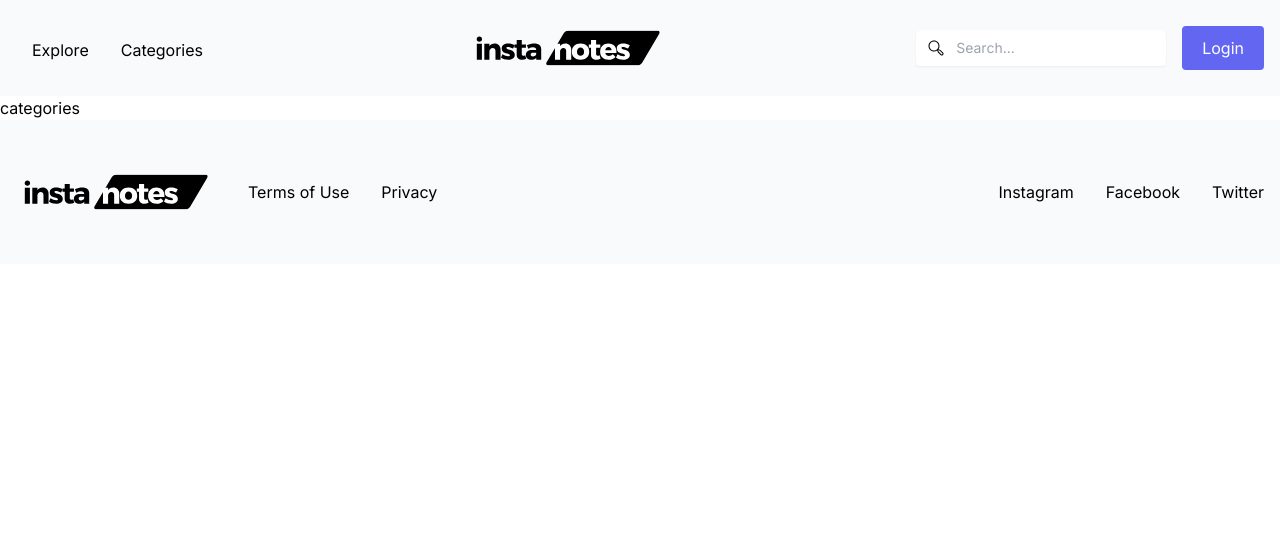
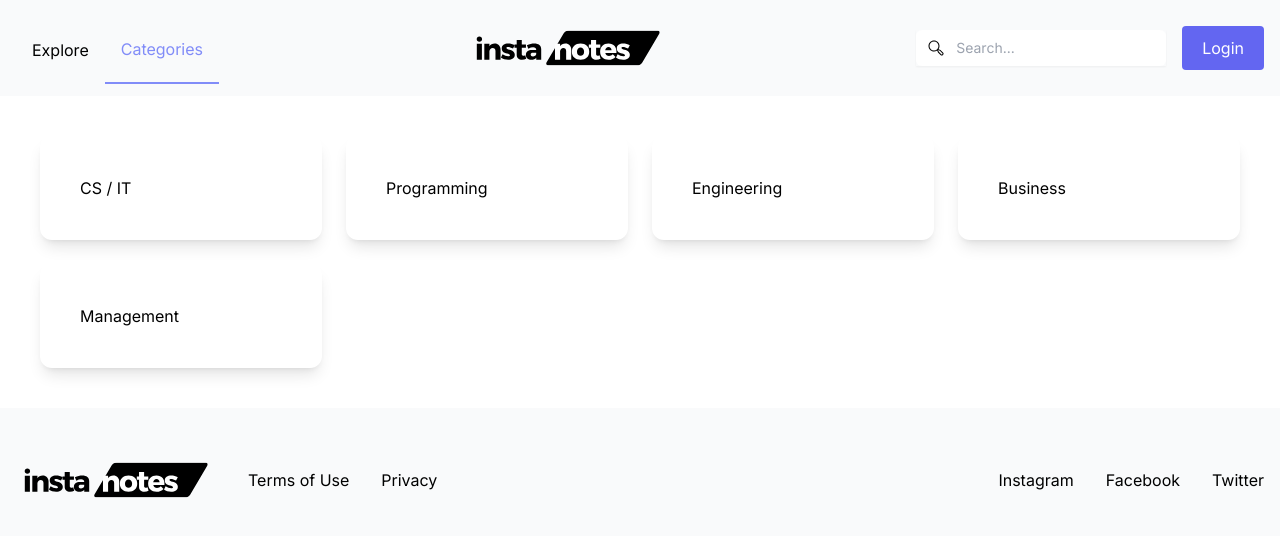
Before and after one commit to ShivangM/insta-notes, a Next.js app: page /categories in a window 1280 px wide. Shown: the top 536 px of the page. Built offline with nearby package versions, Linux system fonts and the light colour scheme.

Commit message:
Categoreis Page

```diff
--- a/src/app/categories/page.tsx
+++ b/src/app/categories/page.tsx
@@ -1,7 +1,17 @@
+import CategoryCard from '@/components/explore/CategoryCard';
 import React from 'react';
+import categories from '../../utils/categories.json';
 
 const page = () => {
-  return <div>categories</div>;
+  return (
+    <div className="container mx-auto p-10">
+      <div className="gap-6 grid grid-cols-4">
+        {categories.map((category) => {
+          return <CategoryCard category={category} />;
+        })}
+      </div>
+    </div>
+  );
 };
 
 export default page;
--- a/src/components/common/Navbar.tsx
+++ b/src/components/common/Navbar.tsx
@@ -1,16 +1,14 @@
+'use client';
 import Image from 'next/image';
 import Link from 'next/link';
 import { headers } from 'next/headers';
 import React from 'react';
 import navbarLinks from '../../utils/navbarLinks.json';
 import classNames from 'classnames';
+import { usePathname } from 'next/navigation';
 
 const Navbar = () => {
-  const heads = headers();
-
-  const pathname = heads.get('next-url');
-
-  console.log(pathname);
+  const pathname = usePathname();
 
   return (
     <header className="p-4 bg-gray-50">
--- /dev/null
+++ b/src/components/explore/CategoryCard.tsx
@@ -0,0 +1,13 @@
+import { Category } from '@/domain/entities/Category';
+import React from 'react';
+
+type Props = {
+  category: Category;
+};
+
+const CategoryCard = ({ category }: Props) => {
+  const { name } = category;
+  return <div className="relative p-10 rounded-xl shadow-lg">{name}</div>;
+};
+
+export default CategoryCard;
--- /dev/null
+++ b/src/domain/entities/Category.ts
@@ -0,0 +1,3 @@
+export interface Category {
+  name: string;
+}
--- /dev/null
+++ b/src/utils/categories.json
@@ -0,0 +1,17 @@
+[
+    {
+        "name": "CS / IT"
+    },
+    {
+        "name": "Programming"
+    },
+    {
+        "name": "Engineering"
+    },
+    {
+        "name": "Business"
+    },
+    {
+        "name": "Management"
+    }
+]
```
